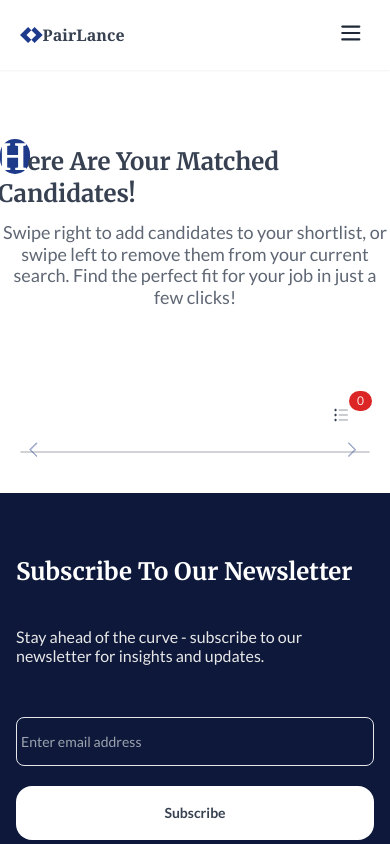
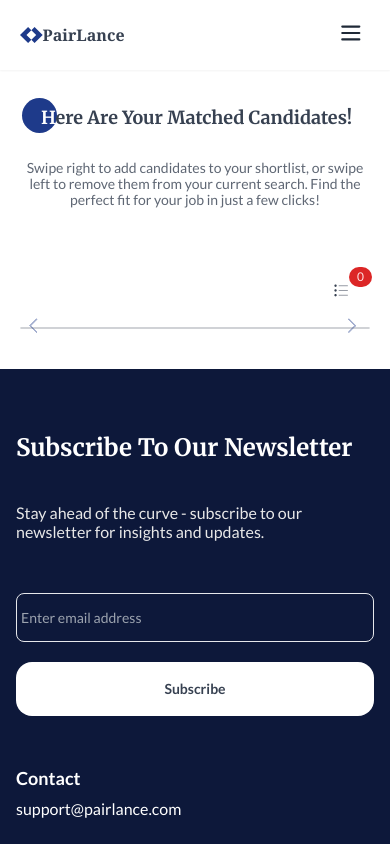
Before and after one commit to Pairlance/pairlance-frontend, a React (Vite) app: page /matching in a window 390 px wide. Shown: the top 844 px of the page. Built offline with nearby package versions, Linux system fonts and the light colour scheme; a web font is replaced by a local one.

Commit message:
enhanced navbar responsiveness

```diff
--- a/src/components/common/MatchingHero.tsx
+++ b/src/components/common/MatchingHero.tsx
@@ -2,22 +2,22 @@ import React from "react";
 
 const MatchingHero: React.FC = () => {
   return (
-    <div className="flex flex-col gap-5 my-10" style={{ fontFamily: "lato" }}>
+    <div className="flex flex-col gap-5 lg:my-10 my-5" style={{ fontFamily: "lato" }}>
       <div
         className="flex flex-col text-2xl font-bold text-gray-800"
       >
         <div className="flex items-center justify-center ">
           <div className="bg-blue-900 rounded-full lg:w-[65px] w-[35px] lg:h-[65px] h-[35px] flex items-center justify-center"></div>
           <p
-            className="relative right-8  lg:top-4 top-8 text-[#374151]"
+            className="relative lg:right-8 right-4 lg:text-[36px] text-[18px]  lg:top-4 top-3 text-[#374151]"
             style={{ fontFamily: "Merriweather" }}
           >
-            <span className="text-white text-[36px] text-[18px font-bold">H</span>ere Are
+            <span className="text-white lg:text-[36px] text-[18px] font-bold">H</span>ere Are
             Your Matched Candidates!
           </p>
         </div>
       </div>
-      <div className="flex justify-center text-center text-[#5F6774] lg:w-[989px] mx-auto text-[18px] leading-[21.6px]">
+      <div className="flex justify-center text-center text-[#5F6774] lg:w-[989px] mx-auto lg:text-[18px] text-[14px] lg:leading-[21.6px] px-5 lg:px-0">
         <p>
           Swipe right to add candidates to your shortlist, or swipe left to
           remove them from your current search. Find the perfect fit for your
--- a/src/views/auth/candidate/SuccessModal.tsx
+++ b/src/views/auth/candidate/SuccessModal.tsx
@@ -28,10 +28,10 @@ const ConfirmationModal: React.FC<ConfirmationModalProps> = ({ visible, onCancel
         <p className="text-center text-[#5F6774] text-[18px] mb-6 leading-[21.6px] lg:w-[476px]">
           Recruiter will reach out to you if you are successfully matched!.
         </p>
-        <div className="flex flex-col lg:flex-row lg:space-x-4 gap-5 lg:gap-0 w-[50%]">
+        <div className="flex flex-col lg:flex-row lg:space-x-4 gap-5 lg:gap-0 w-[60%]">
           <button
             onClick={() => (window.location.href = "/")}
-            className="border bg-[#1E3A8A] text-[#ffff] p-[16px] h-[54px] rounded-[16px] w-full"
+            className="border bg-[#1E3A8A] text-[#ffff] p-[16px] h-[54px] text-[14px] rounded-[16px] w-full"
           >
             Return to Homepage
           </button>
--- a/src/views/auth/recruiter/RecruiterCandidateMatch.tsx
+++ b/src/views/auth/recruiter/RecruiterCandidateMatch.tsx
@@ -128,7 +128,7 @@ const RecruiterCandidateMatch: React.FC = () => {
           </div>
         </div>
 
-        <div className="lg:w-[60%] w-full m-auto h-[775px lg:border-none border border-[#D0D2D6] rounded-[16px]">
+        <div className="lg:w-[60%] w-full m-auto h-[100%] lg:border-none border border-[#D0D2D6] rounded-[16px]">
           <Carousel arrows={true} className=" ">
             {/* <div className=" w-[50% justify-center items-center mx-auto"> */}
             {candidates.map((candidate) => (
```
